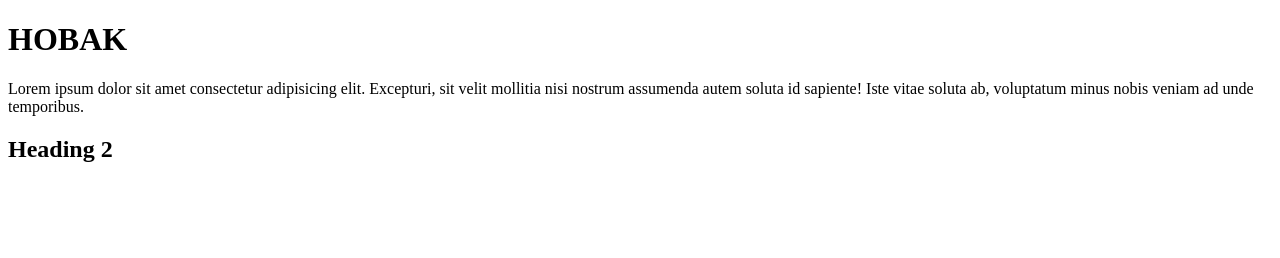
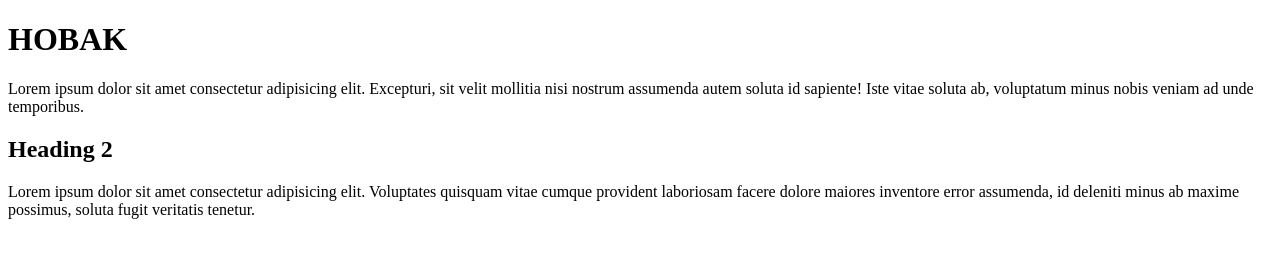
Before and after one commit to qu-ma/SDE_github_demo, a plain HTML site: page index.html in a window 1280 px wide. Drawn offline with Linux system fonts and the light colour scheme.

Commit message:
added another p tag

```diff
--- a/index.html
+++ b/index.html
@@ -10,5 +10,6 @@
     <h1>HOBAK</h1>
     <p>Lorem ipsum dolor sit amet consectetur adipisicing elit. Excepturi, sit velit mollitia nisi nostrum assumenda autem soluta id sapiente! Iste vitae soluta ab, voluptatum minus nobis veniam ad unde temporibus.</p>
     <h2>Heading 2</h2>
+    <p>Lorem ipsum dolor sit amet consectetur adipisicing elit. Voluptates quisquam vitae cumque provident laboriosam facere dolore maiores inventore error assumenda, id deleniti minus ab maxime possimus, soluta fugit veritatis tenetur.</p>
   </body>
 </html>
```
